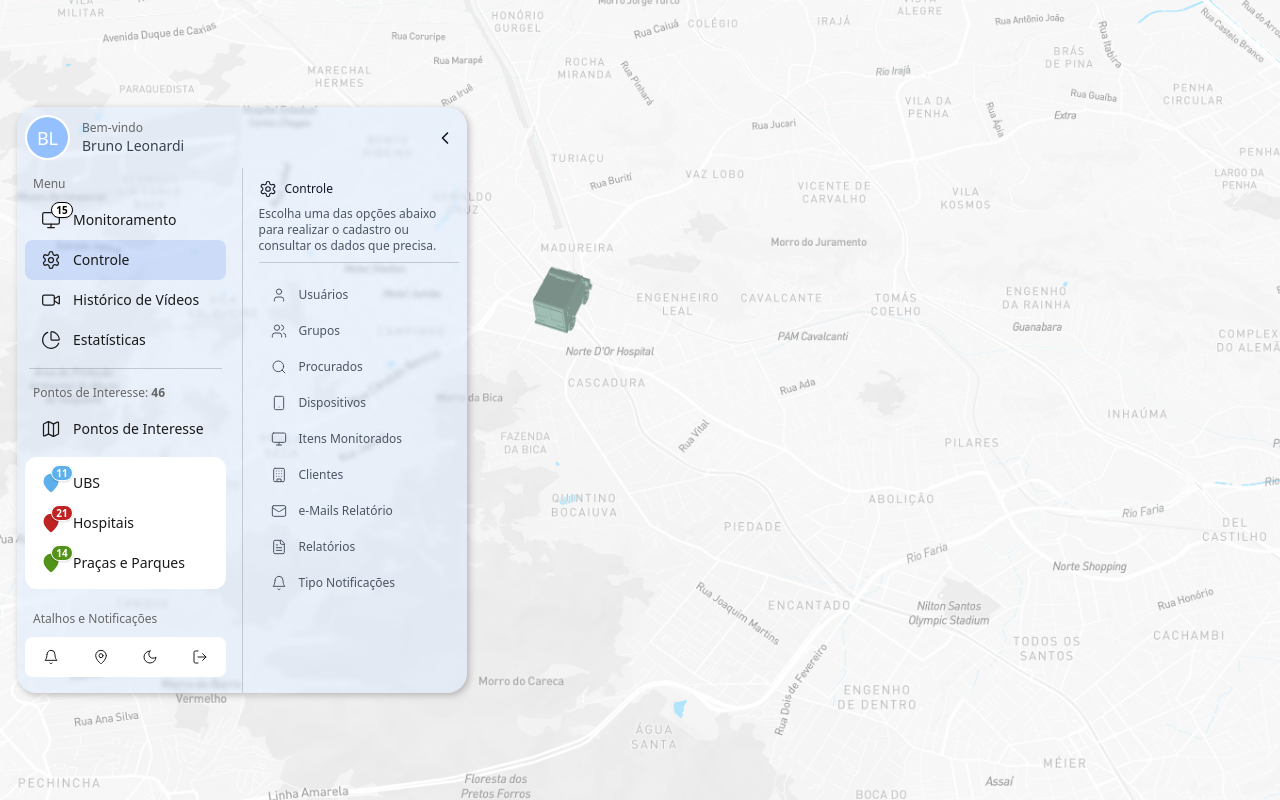
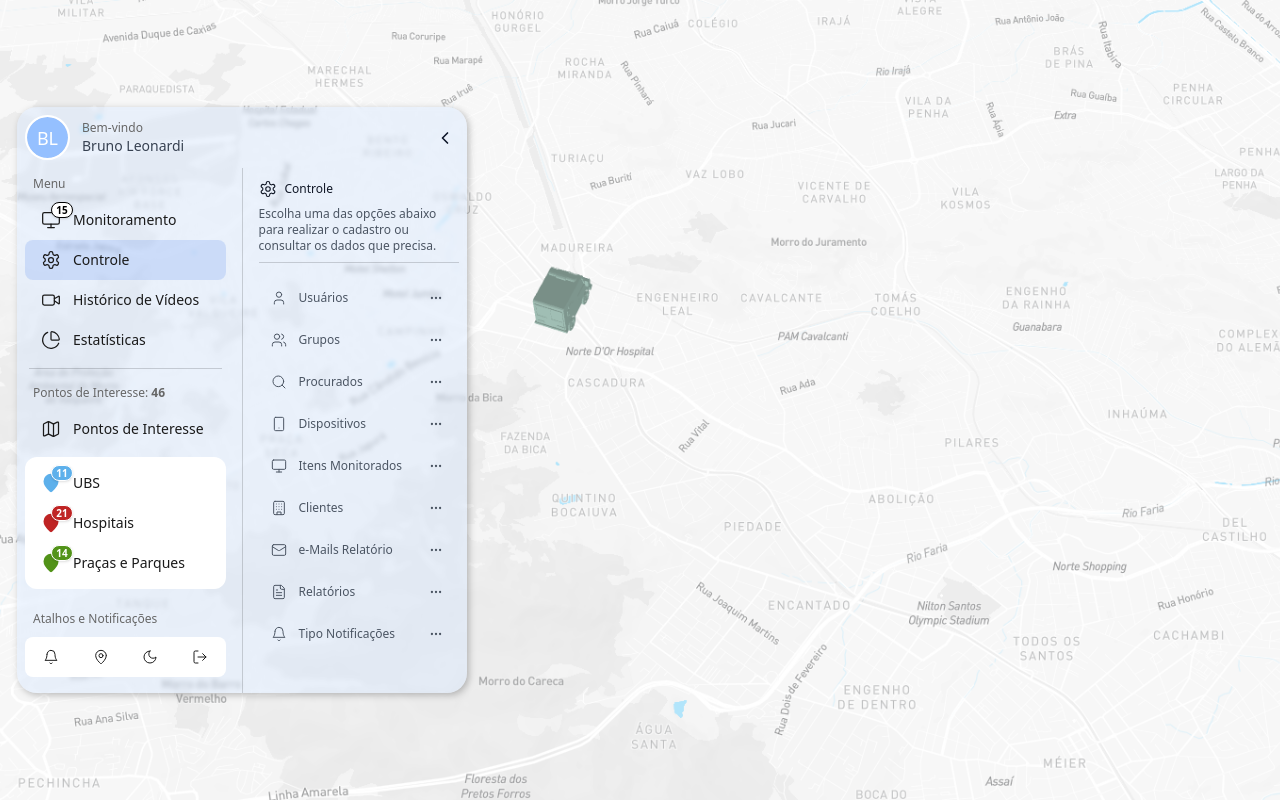
Before and after one commit to brunoleonardi/segpub, a React (Vite) app: page / in a window 1280 px wide. Both pictures are taken after a click on the element 50 px from the left and 254 px from the top of the page. Built offline with nearby package versions, Linux system fonts and the light colour scheme; the HTML template or start-up script is replaced by a standard one.

Commit message:
Update Control Content with dropdown menu

```diff
--- a/src/components/Sidebar/ControlContent.tsx
+++ b/src/components/Sidebar/ControlContent.tsx
@@ -9,8 +9,15 @@ import {
   MailIcon,
   FileTextIcon,
   BellIcon,
-  SettingsIcon
+  SettingsIcon,
+  MoreHorizontal
 } from 'lucide-react';
+import {
+  DropdownMenu,
+  DropdownMenuContent,
+  DropdownMenuItem,
+  DropdownMenuTrigger,
+} from "../ui/dropdown-menu";
 
 interface ControlItem {
   id: string;
@@ -40,24 +47,7 @@ const iconMap: Record<string, React.ReactNode> = {
 import { controlOptionsLabels } from './data';
 
 export const ControlContent: React.FC<ControlContentProps> = ({ data, isDarkMode, onConsultarClick }) => {
-  const [selectedItem, setSelectedItem] = useState<string | null>(null);
   const containerRef = useRef<HTMLDivElement>(null);
-
-  useEffect(() => {
-    const handleClickOutside = (event: MouseEvent) => {
-      if (containerRef.current && !containerRef.current.contains(event.target as Node)) {
-        setSelectedItem(null);
-      }
-    };
-
-    document.addEventListener('mousedown', handleClickOutside);
-    return () => document.removeEventListener('mousedown', handleClickOutside);
-  }, []);
-
-  const handleItemClick = (event: React.MouseEvent<HTMLButtonElement>, itemId: string) => {
-    event.stopPropagation();
-    setSelectedItem(selectedItem === itemId ? null : itemId);
-  };
 
   const handleOptionClick = (itemLabel: string, option: string) => {
     if (option === 'consultar' && onConsultarClick) {
@@ -82,47 +72,45 @@ export const ControlContent: React.FC<ControlContentProps> = ({ data, isDarkMode
       <div className="space-y-1 mt-4 relative">
         {data.map((item) => (
           <div key={item.id} className="relative">
-            <button
-              className={`flex items-center w-full px-3 py-2 rounded-lg transition-colors ${
-                selectedItem === item.id
-                  ? isDarkMode ? 'bg-gray-100/5' : 'bg-blue-600/5'
-                  : isDarkMode ? 'hover:bg-zinc-800' : 'hover:bg-gray-50'
-              }`}
-              onClick={(e) => handleItemClick(e, item.id)}
-            >
+            <div className={`flex items-center justify-between w-full px-3 py-2 rounded-lg transition-colors ${
+              isDarkMode ? 'hover:bg-zinc-800' : 'hover:bg-gray-50'
+            }`}>
+              <div className="flex items-center">
                 <div className={`${isDarkMode ? 'text-gray-300' : 'text-gray-600'}`}>
                   {iconMap[item.icon]}
                 </div>
                 <span className={`text-xs ml-3 ${isDarkMode ? 'text-gray-300' : 'text-gray-600'}`}>
                   {item.label}
                 </span>
+              </div>
+              <DropdownMenu>
+                <DropdownMenuTrigger asChild>
+                  <button
+                    className={`p-1 rounded-lg transition-colors ${
+                      isDarkMode
+                        ? 'hover:bg-zinc-700'
+                        : 'hover:bg-gray-100'
+                    }`}
+                  >
+                    <MoreHorizontal size={14} className={isDarkMode ? 'text-gray-300' : 'text-gray-600'} />
                   </button>
-
-            {selectedItem === item.id && (
-              <div
-                className={`absolute z-50 rounded-lg shadow-lg ${isDarkMode ? 'bg-zinc-800' : 'bg-white'}`}
-                style={{
-                  top: '100%',
-                  left: 0,
-                  width: '100%',
-                  marginTop: '4px'
-                }}
+                </DropdownMenuTrigger>
+                <DropdownMenuContent
+                  className={`text-xs ${isDarkMode ? 'bg-zinc-800 border-zinc-700' : 'bg-white'}`}
+                  align="end"
                 >
                   {item.options.map((optionId) => (
-                  <button
+                    <DropdownMenuItem
                       key={optionId}
-                    className={`w-full text-start px-3 py-2 text-xs ${
-                      isDarkMode
-                        ? 'text-gray-300 hover:bg-zinc-700'
-                        : 'text-gray-600 hover:bg-gray-100'
-                    } transition-colors first:rounded-t-lg last:rounded-b-lg`}
+                      className={`text-xs ${isDarkMode ? 'text-gray-300 focus:bg-zinc-700' : 'text-gray-600 focus:bg-gray-100'}`}
                       onClick={() => handleOptionClick(item.label, optionId)}
                     >
                       {controlOptionsLabels[optionId]}
-                  </button>
+                    </DropdownMenuItem>
                   ))}
+                </DropdownMenuContent>
+              </DropdownMenu>
             </div>
-            )}
           </div>
         ))}
       </div>
```
Lines whose indentation alone changed are shown as unchanged.
